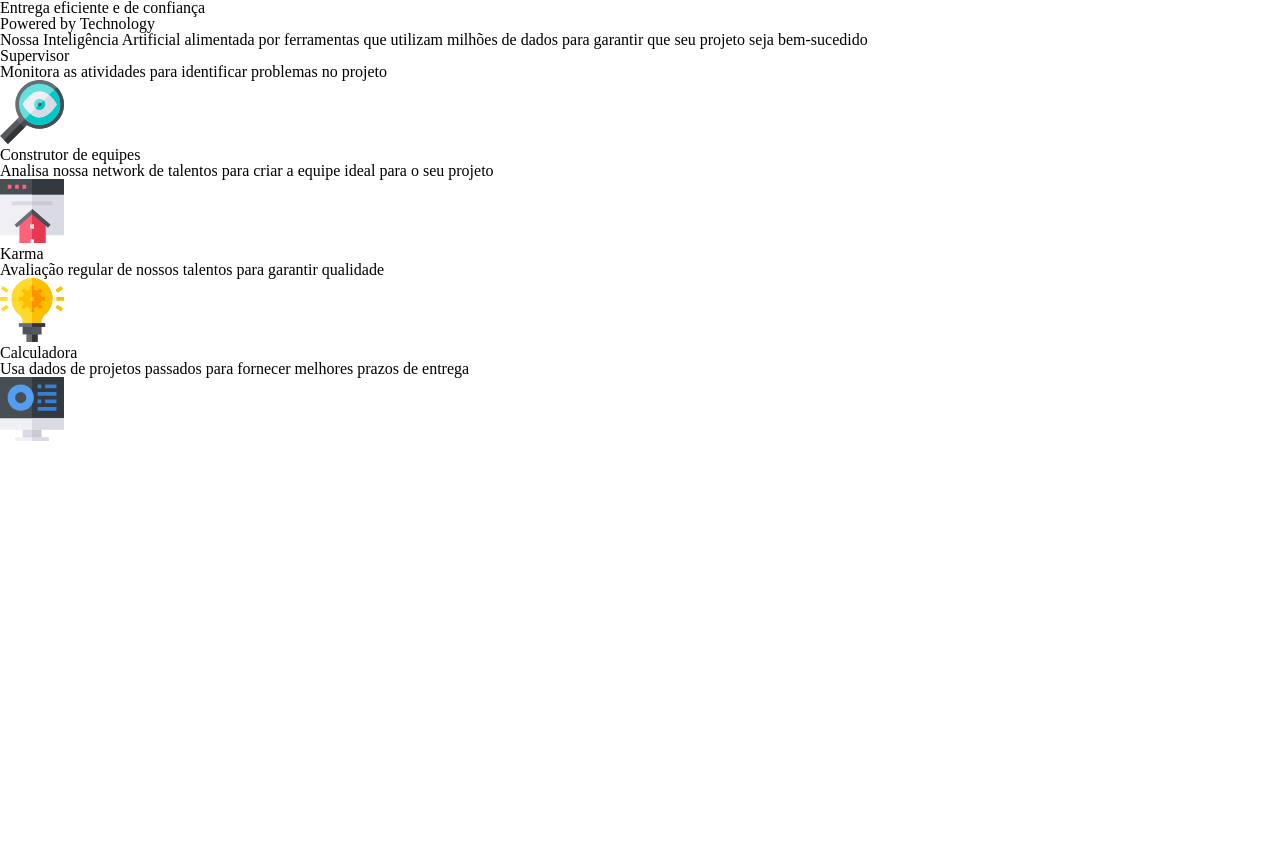
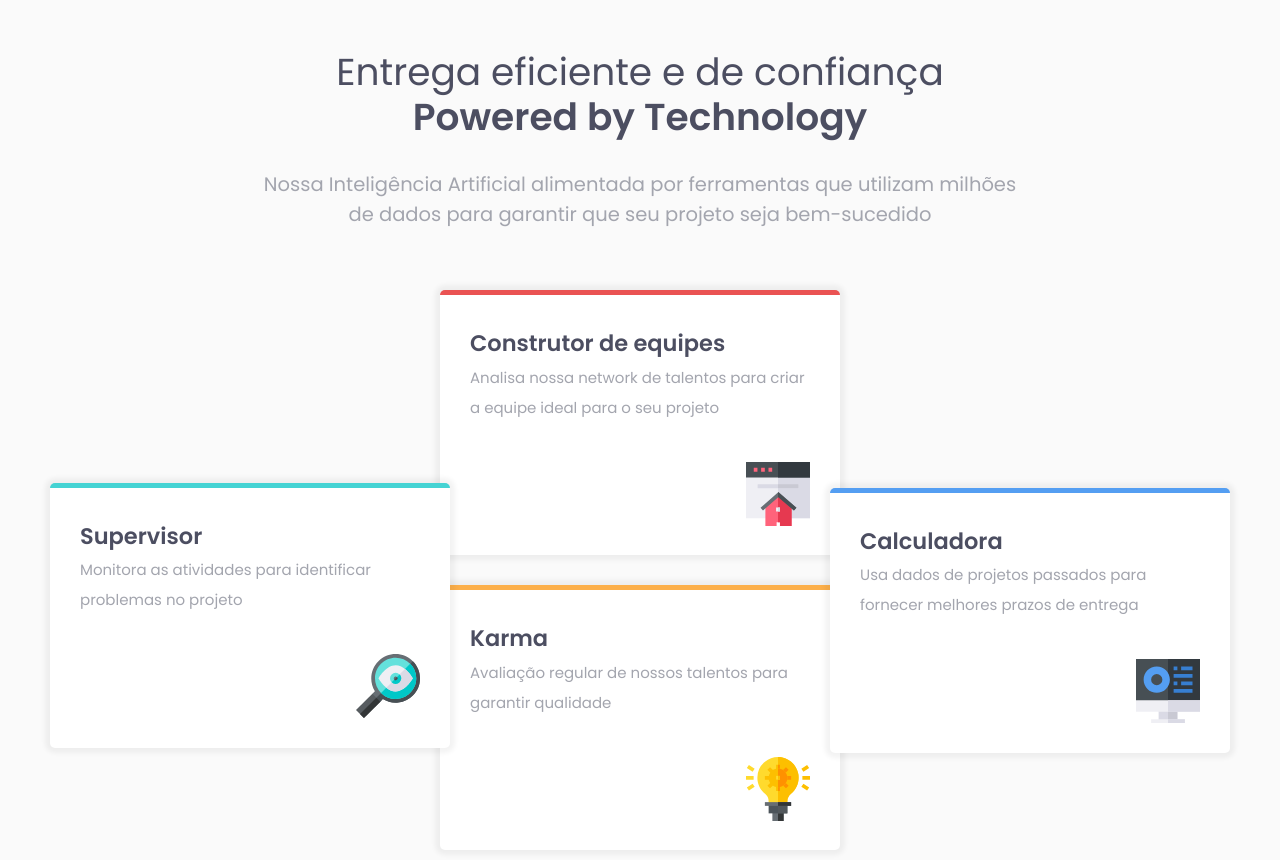
Before and after one commit to daluzrd/CardsDeFeatures, a plain HTML site: page index.html in a window 1280 px wide. Before the commit the page ends 800 px from the top, so only its background shows below. Drawn offline with Linux system fonts and the light colour scheme.

```diff
--- a/index.html
+++ b/index.html
@@ -6,37 +6,37 @@
     <meta name="viewport" content="width=device-width">
     <title>Features | Nome do site</title>
     <link rel="stylesheet" href="reset.css">
+    <link rel="preconnect" href="https://fonts.gstatic.com">
+    <link href="https://fonts.googleapis.com/css2?family=Poppins:wght@200;400;600&display=swap" rel="stylesheet">
     <link rel="stylesheet" href="style.css">
 </head>
 <body>
     <body>
         <main>
             <h2>Entrega eficiente e de confiança</h2>
-            <h2>Powered by Technology</h2>
-            <p>Nossa Inteligência Artificial alimentada por ferramentas que utilizam milhões de dados para garantir que seu projeto seja bem-sucedido</p>
-            <section>
-                <ul>
-                    <li>
+            <h2 class="subtitulo">Powered by Technology</h2>
+            <p>Nossa Inteligência Artificial alimentada por ferramentas que utilizam milhões<br/>de dados para garantir que seu projeto seja bem-sucedido</p>
+            <section class="cards">
+                    <div class="supervisor">
                         <h6>Supervisor</h6>
                         <p>Monitora as atividades para identificar problemas no projeto</p>
                         <img src="icon-supervisor.svg" alt="Imagem do Supervisor">
-                    </li>
-                    <li>
+                    </div>
+                    <div class="construtor-de-equipes">
                         <h6>Construtor de equipes</h6>
                         <p>Analisa nossa network de talentos para criar a equipe ideal para o seu projeto</p>
                         <img src="icon-team-builder.svg" alt="Imagem do Construtor de Equipes">
-                    </li>
-                    <li>
+                    </div>
+                    <div class="karma">
                         <h6>Karma</h6>
                         <p>Avaliação regular de nossos talentos para garantir qualidade</p>
                         <img src="icon-karma.svg" alt="Imagem do Karma">
-                    </li>
-                    <li>
+                    </div>
+                    <div class="calculadora">
                         <h6>Calculadora</h6>
                         <p>Usa dados de projetos passados para fornecer melhores prazos de entrega</p>
                         <img src="icon-calculator.svg" alt="Imagem da Calculadora">
-                    </li>
-                </ul>
+                    </div>
             </section>
         </main>
     </body>
--- a/style.css
+++ b/style.css
@@ -0,0 +1,86 @@
+html {
+    font-size: 15px;
+    ;
+}
+
+body {
+    font-family: 'Poppins', sans-serif;
+    background-color: hsl(0, 0%, 98%);
+    color: hsl(229, 6%, 66%);
+}
+
+main {
+    text-align: center;
+    padding: 50px;
+}
+
+main>h2 {
+    font-size: 2.5rem;
+    line-height: 3rem;
+    color: hsl(234, 12%, 34%);
+}
+
+.subtitulo {
+    font-weight: bold;
+}
+
+main>p {
+    font-size: 1.3rem;
+    line-height: 2rem;
+    margin-top: 2rem;
+}
+
+.cards {
+    margin-top: 4rem;
+}
+
+.cards>div {
+    background-color: #FFFFFF;
+    box-shadow: 0 0 5px 5px rgba(0, 0, 0, 0.05);
+    width: 340px;
+    height: 200px;
+    text-align: left;
+    padding: 30px;
+    border-radius: 5px;
+}
+
+.cards>div>h6 {
+    font-weight: bold;
+    color: hsl(234, 12%, 34%);
+    font-size: 1.5rem;
+    line-height: 2.5rem;
+}
+
+.cards>div>img {
+    position: relative;
+    left: 276px;
+    top: 39px;
+}
+
+.cards>div>p {
+    line-height: 2rem;
+}
+
+.supervisor {
+    border-top: 5px solid hsl(180, 62%, 55%);
+    float: left;
+    position: relative;
+    top: 192.5px;
+}
+
+.construtor-de-equipes {
+    border-top: 5px solid hsl(0, 78%, 62%);
+    margin: auto;
+}
+
+.karma {
+    border-top: 5px solid hsl(34, 97%, 64%);
+    margin: 30px auto;
+}
+
+.calculadora {
+    border-top: 5px solid hsl(212, 86%, 64%);
+    float: right;
+    position: relative;
+    bottom: 392.5px;
+}
```
